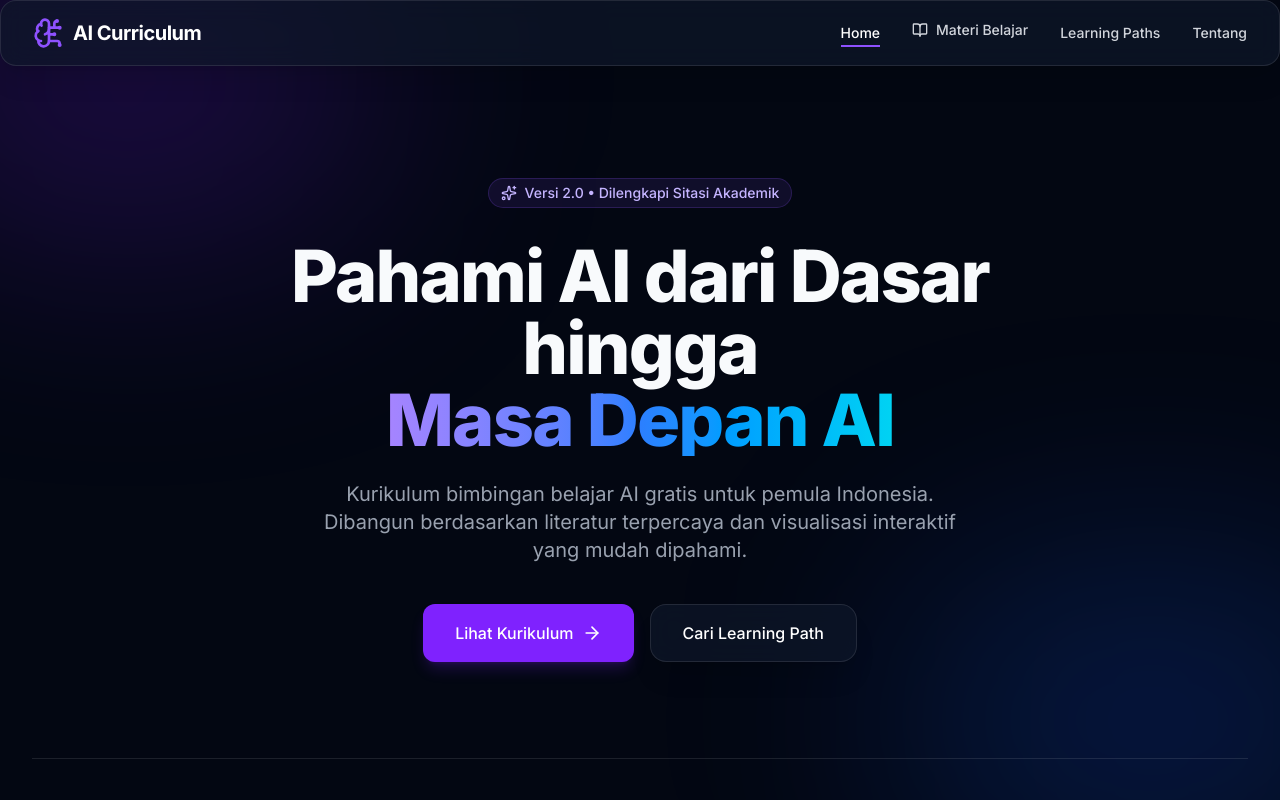
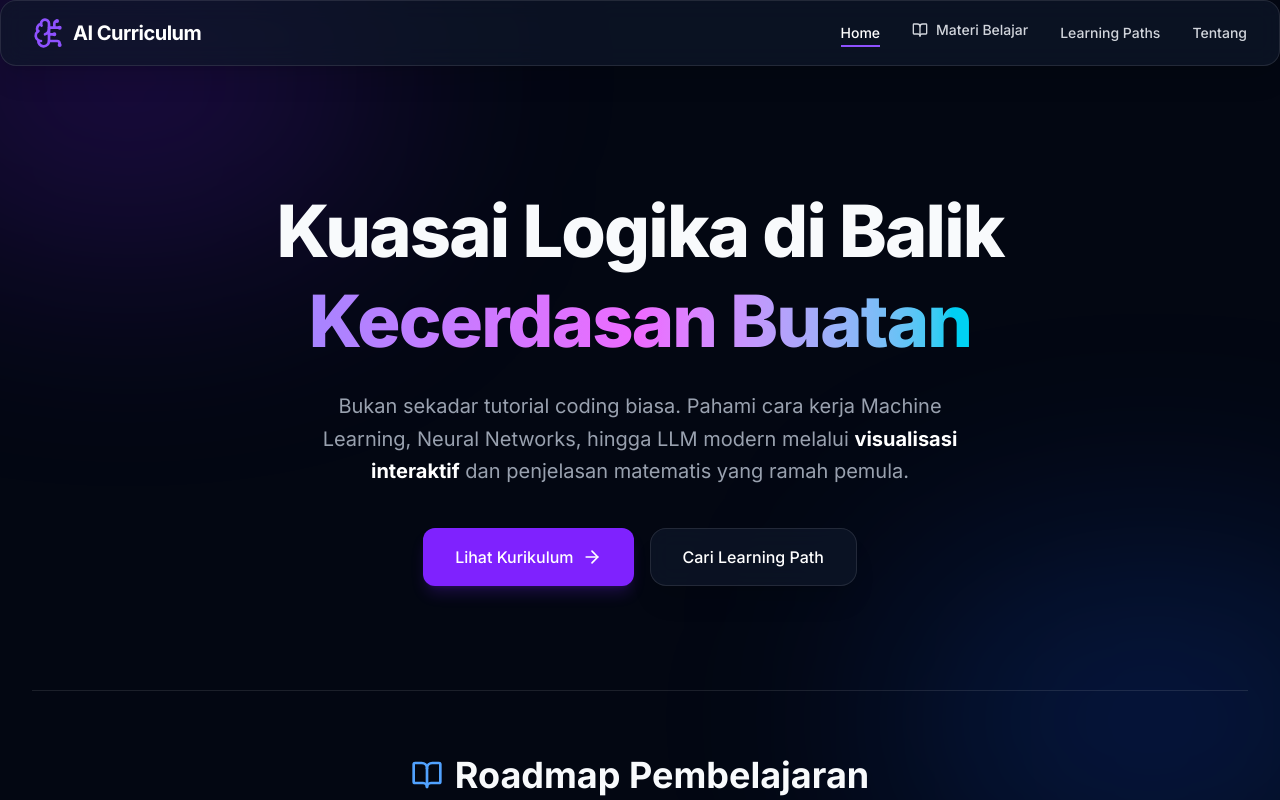
Before and after one commit to fathanzys/ML-Academy-Path, a Next.js app: page / in a window 1280 px wide. Shown: the top 800 px of the page. Built offline with nearby package versions, Linux system fonts and the light colour scheme.

Commit message:
Update homepage hero section to remove version badge and improve typography

```diff
--- a/src/app/page.tsx
+++ b/src/app/page.tsx
@@ -12,34 +12,23 @@ export default function Home() {
     <div className="flex flex-col items-center w-full pb-16">
       {/* Hero Section */}
       <section className="w-full flex flex-col items-center justify-center min-h-[70vh] text-center pt-20 pb-16">
-        <motion.div
-          initial={{ opacity: 0, scale: 0.9 }}
-          animate={{ opacity: 1, scale: 1 }}
-          transition={{ duration: 0.5 }}
-          className="inline-flex items-center gap-2 px-3 py-1 rounded-full bg-violet-500/10 border border-violet-500/20 text-violet-300 text-sm font-medium mb-8"
-        >
-          <Sparkles className="w-4 h-4" />
-          <span>Versi 2.0 &bull; Dilengkapi Sitasi Akademik</span>
-        </motion.div>
-
         <motion.h1
           initial={{ opacity: 0, y: 20 }}
           animate={{ opacity: 1, y: 0 }}
           transition={{ duration: 0.5, delay: 0.1 }}
-          className="text-5xl md:text-7xl font-extrabold tracking-tight mb-6 max-w-4xl"
+          className="text-5xl md:text-7xl font-extrabold tracking-tight mb-6 max-w-4xl leading-tight"
         >
-          Pahami AI dari Dasar hingga <br className="hidden md:block" />
-          <span className="text-gradient hover:glow-effect transition-shadow inline-block">Masa Depan AI</span>
+          Kuasai Logika di Balik <br className="hidden md:block" />
+          <span className="text-transparent bg-clip-text bg-gradient-to-r from-violet-400 via-fuchsia-400 to-cyan-400 hover:glow-effect transition-shadow inline-block">Kecerdasan Buatan</span>
         </motion.h1>
 
         <motion.p
           initial={{ opacity: 0, y: 20 }}
           animate={{ opacity: 1, y: 0 }}
           transition={{ duration: 0.5, delay: 0.2 }}
-          className="text-lg md:text-xl text-gray-400 mb-10 max-w-2xl"
+          className="text-lg md:text-xl text-gray-400 mb-10 max-w-2xl leading-relaxed"
         >
-          Kurikulum bimbingan belajar AI gratis untuk pemula Indonesia.
-          Dibangun berdasarkan literatur terpercaya dan visualisasi interaktif yang mudah dipahami.
+          Bukan sekadar tutorial coding biasa. Pahami cara kerja Machine Learning, Neural Networks, hingga LLM modern melalui <strong className="text-white">visualisasi interaktif</strong> dan penjelasan matematis yang ramah pemula.
         </motion.p>
 
         <motion.div
```
